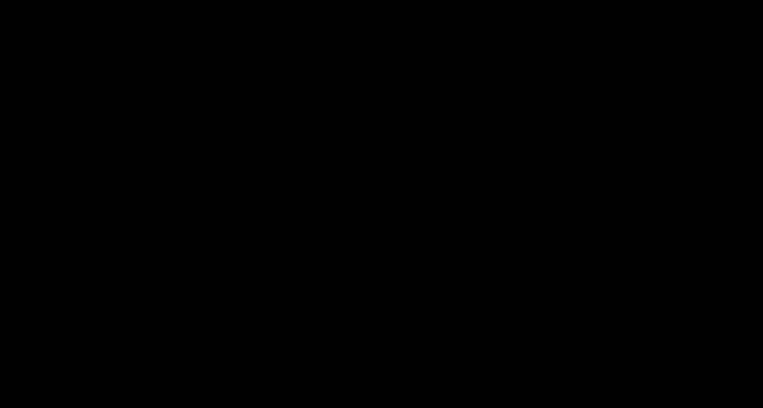
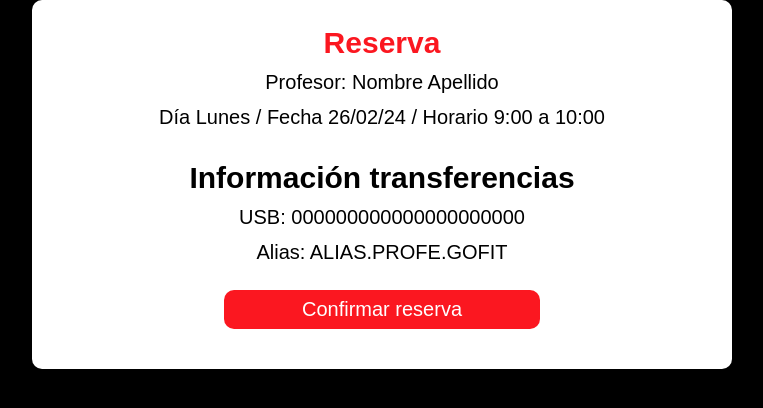
Before and after one commit to Alex420s/C16-74-n-python, a React (Create React App) app in the folder frontend/: page /check-out in a window 1280 px wide. Before the commit this address had no page. Shown: the top 408 px of the page, without its empty margins (258-1021 px from the left). Built offline with nearby package versions, Linux system fonts and the light colour scheme; the HTML template or start-up script is replaced by a standard one.

Commit message:
redireccionamiento al check out

```diff
--- a/frontend/package.json
+++ b/frontend/package.json
@@ -12,7 +12,7 @@
     "react": "^18.2.0",
     "react-dom": "^18.2.0",
     "react-icons": "^5.0.1",
-    "react-router-dom": "^6.22.0",
+    "react-router-dom": "^6.22.1",
     "react-scripts": "5.0.1",
     "web-vitals": "^2.1.4"
   },
--- a/frontend/src/App.js
+++ b/frontend/src/App.js
@@ -10,6 +10,7 @@
 import ProfessionalHome from './pages/ProfessionalHome.jsx';
 import PerfilProf from './pages/PerfilProf.jsx';
 import AgregarTurno from './pages/AgregarTurno.jsx';
+import CheckOut from './components/CheckOut.jsx';
 
 
 function App() {
@@ -26,6 +27,7 @@
           <Route path='/agregar.turno' element={<AgregarTurno />} />
           <Route path="/search" element={<Search />} />
           <Route path="/perfilProf" element={<PerfilProf />} />
+          <Route path='/check-out' element={<CheckOut />}/>
         </Routes>
       </div>
     </Router>
--- /dev/null
+++ b/frontend/src/components/CheckOut.jsx
@@ -0,0 +1,63 @@
+import React from 'react';
+import '../stylesheets/CheckOut.css';
+
+const objetoPrueba = [
+  {
+      dia: "Lunes",
+      fecha: "26/02/24",
+      horario: "9:00 a 10:00",
+  },
+  {
+      dia: "Miércoles",
+      fecha: "28/02/24",
+      horario: "13:00 a 14:00",
+  },
+  {
+      dia: "Viernes",
+      fecha: "01/03/24",
+      horario: "10:00 a 11:00",
+  },
+  {
+      dia: "Lunes",
+      fecha: "04/03/24",
+      horario: "9:00 a 10:00",
+  },
+  {
+      dia: "Miércoles",
+      fecha: "06/03/24",
+      horario: "13:00 a 14:00",
+  },
+  {
+      dia: "Viernes",
+      fecha: "08/03/24",
+      horario: "10:00 a 11:00",
+  },
+  {
+      dia: "Lunes",
+      fecha: "11/03/24",
+      horario: "9:00 a 10:00",
+  }
+]
+
+const CheckOut = ({ clase, onClose }) => {
+  return (
+    <div className="checkout-container">
+      <div className="checkout-texto">
+        <p className="reserva">Reserva</p>
+        <p>
+          Profesor: Nombre Apellido<br />
+          Día {objetoPrueba[0].dia} / Fecha {objetoPrueba[0].fecha} / Horario {objetoPrueba[0].horario}
+        </p>
+      </div>
+      <div className="checkout-texto">
+        <p className="metodos">Información transferencias</p>
+        <p>USB: 000000000000000000000<br />Alias: ALIAS.PROFE.GOFIT</p>
+        <button className="btnConfirm" onClick={onClose}>
+          Confirmar reserva
+        </button>
+      </div>
+    </div>
+  );
+};
+
+export default CheckOut;
--- a/frontend/src/components/PerfilP.jsx
+++ b/frontend/src/components/PerfilP.jsx
@@ -1,4 +1,6 @@
-import React from "react";
+import React, { useState } from 'react';
+import { Link, useNavigate } from 'react-router-dom';
+import CheckOut from './CheckOut';
 import trainer from '../images/trainer.jpg';
 import '../stylesheets/PerfilProf.css';
 
@@ -39,10 +41,21 @@
         horario: "9:00 a 10:00",
     }
 ]
-const PerfilP = () => {
-    return (
-        <div>
-            <div className="infoTrain">
+
+    const PerfilP = () => {
+        const [showModal, setShowModal] = useState(false);
+        const [selectedClass, setSelectedClass] = useState(null);
+
+        const handleReservarClick = (clase) => {
+            setSelectedClass(clase);
+            setShowModal(true);
+        };
+
+        const navigate = useNavigate();
+
+  return (
+    <div>
+      <div className="infoTrain">
                 <div><img className="fotoTrainer" src={ trainer } alt="" /></div>
                 <div className="data">
                     <div>
@@ -71,18 +84,34 @@
                     </div>
                     {objetoPrueba.map((clase, index) => (
                         <div key={index} id={`clase-${index}`} className="clase">
-                            <div className="columna2">{clase.dia}</div>
+                            <div className="columna2">{clase.dia}</div>*/
                             <div className="columna2">{clase.fecha}</div>
                             <div className="columna2">{clase.horario}</div>
                             <div className="columna2">
-                                <button className="reservar">Reservar</button>
+                                <button
+                                className="reservar"
+                                onClick={() => {
+                                    handleReservarClick(clase);
+                                    navigate('/check-out'); // Redirige a la ruta '/CheckOut'
+                                }} >
+                                    Reservar
+                                </button>
                             </div>
                         </div>
                     ))}
                 </div>
             </div>
-        </div>
-    )
-}
+            {showModal && selectedClass && (
+                <CheckOut
+                    clase={selectedClass}
+                    onClose={() => {
+                        setShowModal(false);
+                        setSelectedClass(null);
+                    }}
+                />
+            )}
+    </div>
+  );
+};
 
 export default PerfilP;
--- a/frontend/src/pages/UserHome.jsx
+++ b/frontend/src/pages/UserHome.jsx
@@ -4,7 +4,6 @@
 import Saludo from '../components/Saludo.jsx'
 import SidebarUser from '../components/SidebarUser.jsx'
 import Novedades from '../components/Novedades.jsx'
-import UserSearchbar from '../components/UserSearchbar.jsx'
 import '../stylesheets/UserHome.css'
 
 const UserHome = () => {
@@ -17,7 +16,6 @@
               <SidebarUser />
               <Novedades />
             </div>
-            <UserSearchbar />
           </div>
       <Footer />
     </div>
--- /dev/null
+++ b/frontend/src/stylesheets/CheckOut.css
@@ -0,0 +1,51 @@
+body {
+    display: flex;
+    margin: 0;
+    font-family: Arial, sans-serif;
+    background: rgba(0, 0, 0, 0.5);
+    justify-content: center;
+}
+
+.checkout-container{
+    display: flex;
+    flex-direction: column;
+    align-items: center;
+    width: 700px;
+    height: auto;
+    background-color: white;
+    border-radius: 10px;
+}
+.checkout-texto{
+ text-align: center;
+ font-size: 20px;
+ line-height: 35px;
+ margin-top: 20px;
+}
+
+.reserva{
+    color: #FB1720;
+    margin: 5px;
+    font-size: 30px;
+    font-weight: bold;
+}
+
+.metodos{
+    color: black;
+    margin: 5px;
+    font-size: 30px;
+    font-weight: bold;
+}
+
+.btnConfirm {
+    display: flex;
+    align-items: center;
+    justify-content: center;
+    width: 80%;
+    background-color:#FB1720;
+    color: white;
+    padding: 8px;
+    border-radius: 10px;
+    border-style: none;
+    margin: 20px auto 40px;
+    font-size: 20px;
+}
--- /dev/null
+++ b/package.json
@@ -0,0 +1,5 @@
+{
+  "dependencies": {
+    "react-router-dom": "^6.22.1"
+  }
+}
```
